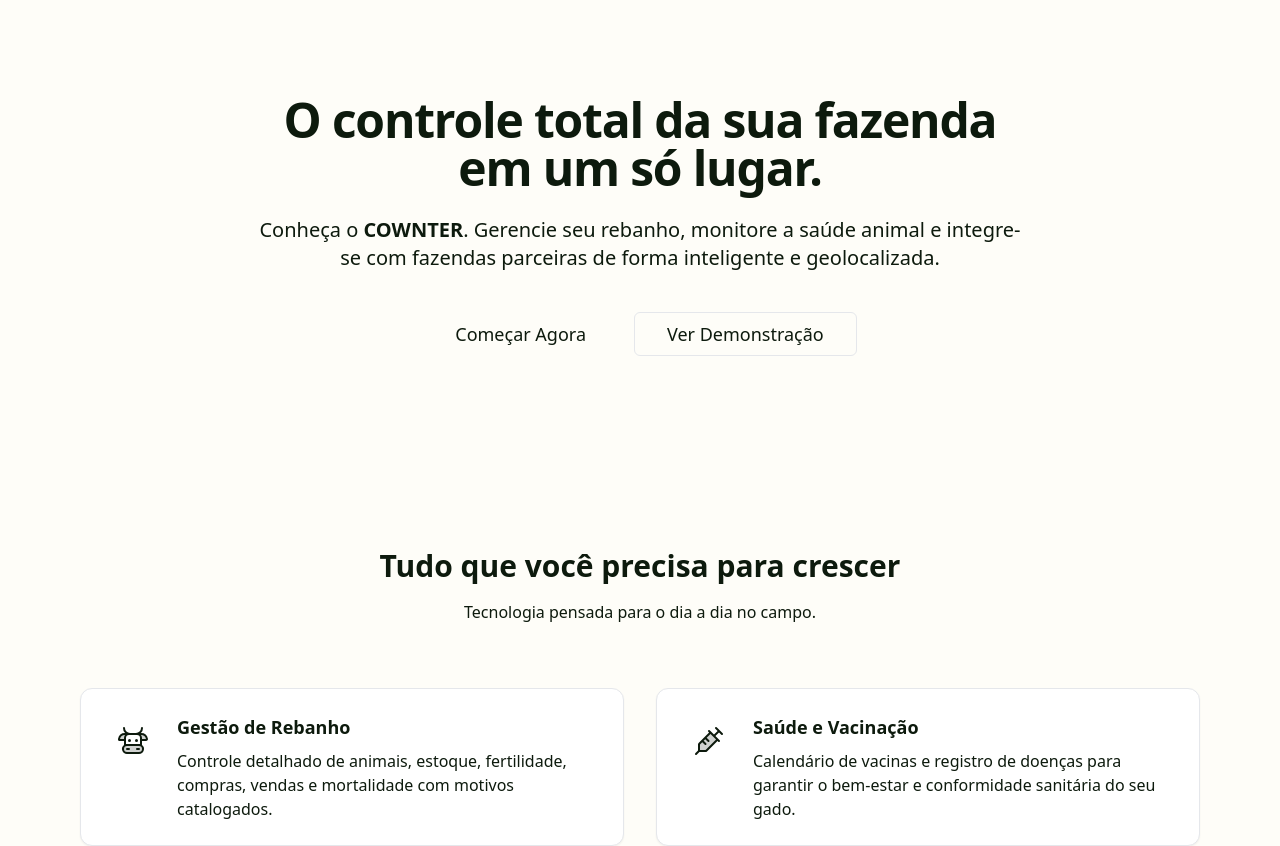
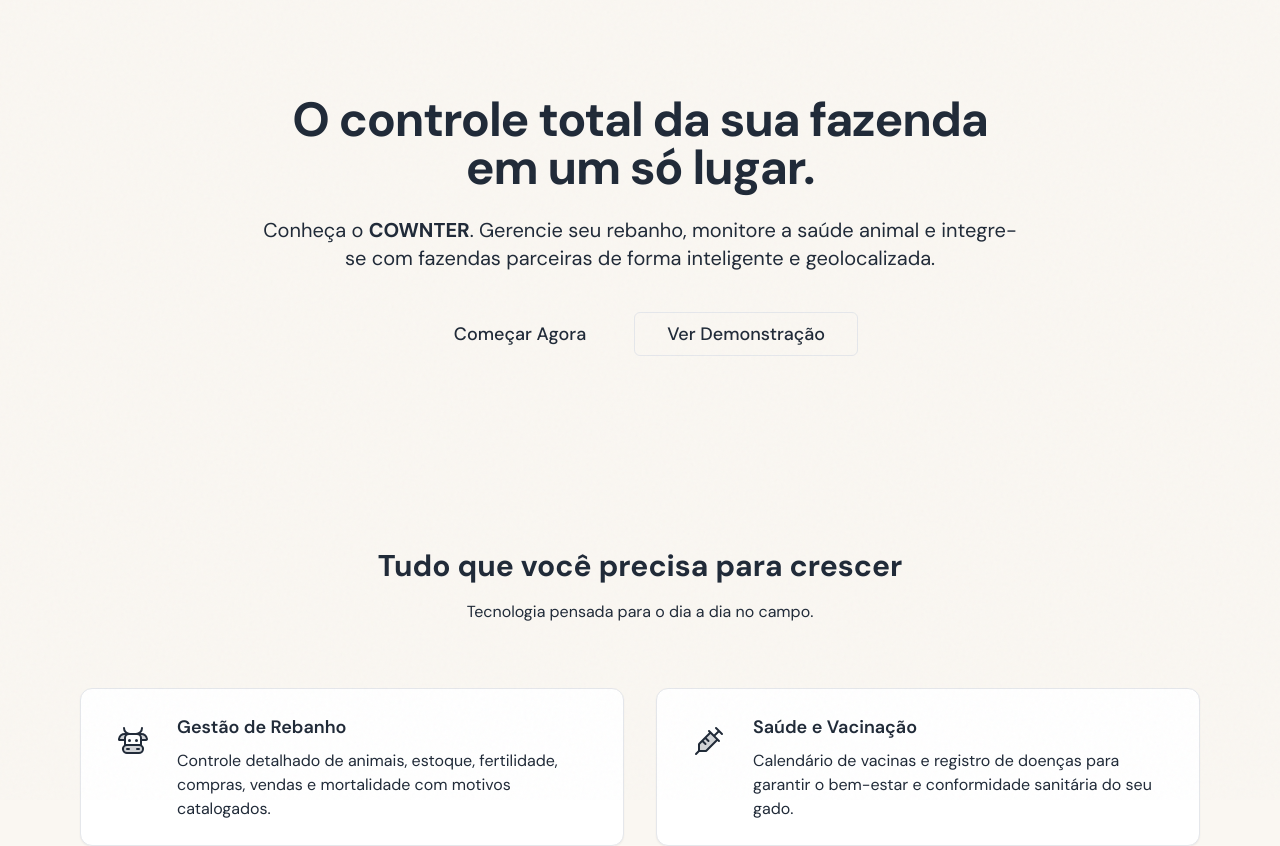
Before and after one commit to marowyck/cownter, a Next.js app: page / in a window 1280 px wide. Shown: the top 846 px of the page. Built offline with nearby package versions, Linux system fonts and the light colour scheme; a web font is replaced by a local one.

Commit message:
feat: update layout component with new metadata and simplified structure

```diff
--- a/src/app/layout.tsx
+++ b/src/app/layout.tsx
@@ -1,37 +1,26 @@
 import type { Metadata } from "next";
-import { Outfit, Inter } from "next/font/google";
 import "./globals.css";
 
-// Fonte moderna e amigável para títulos e destaques
-const outfit = Outfit({
-  variable: "--font-outfit",
-  subsets: ["latin"],
-});
-
-// Fonte neutra e super legível para textos e dados do painel
-const inter = Inter({
-  variable: "--font-inter",
-  subsets: ["latin"],
-});
-
 export const metadata: Metadata = {
-  title: "COWNTER | Gestão Inteligente de Fazendas",
-  description: "Organize sua fazenda, controle seu rebanho e conecte-se com o futuro do agronegócio.",
+  title: "COWNTER — O Organizador Inteligente da Sua Fazenda",
+  description:
+    "Gerencie animais, estoque, vacinações, geocercas e muito mais. A plataforma completa para pequenas, médias e grandes propriedades rurais.",
+  keywords: ["fazenda", "gestão rural", "bovinos", "animais", "pecuária", "agronegócio"],
+  openGraph: {
+    title: "COWNTER",
+    description: "O Organizador Inteligente da Sua Fazenda",
+    type: "website",
+  },
 };
 
 export default function RootLayout({
   children,
-}: Readonly<{
+}: {
   children: React.ReactNode;
-}>) {
+}) {
   return (
-    <html
-      lang="pt-BR"
-      className={`${outfit.variable} ${inter.variable} antialiased scroll-smooth`}
-    >
-      <body className="min-h-screen flex flex-col font-sans bg-cownter-50 text-foreground">
-        {children}
-      </body>
+    <html lang="pt-BR" className="grain">
+      <body className="bg-cream text-dark antialiased">{children}</body>
     </html>
   );
 }
```
